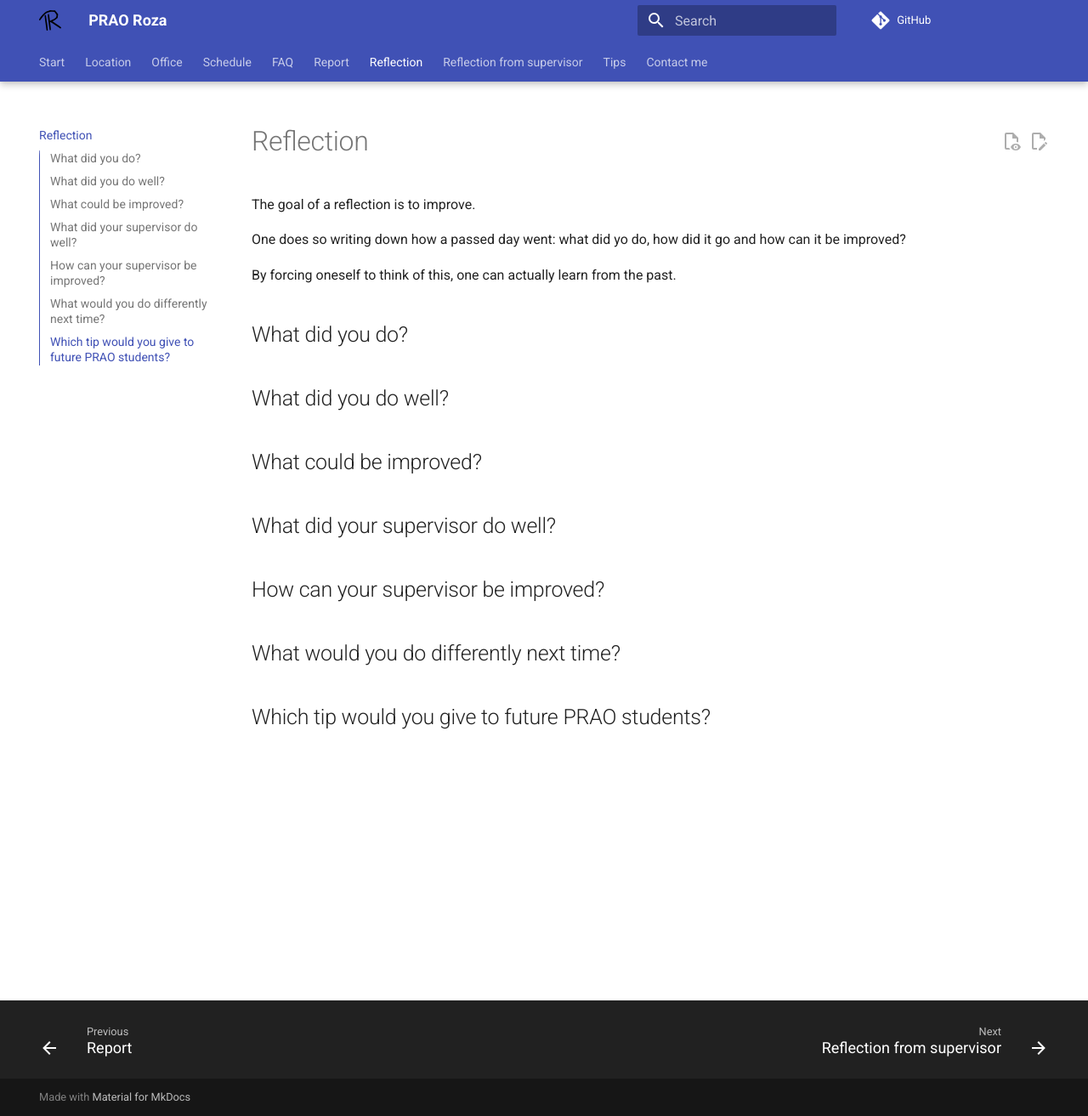
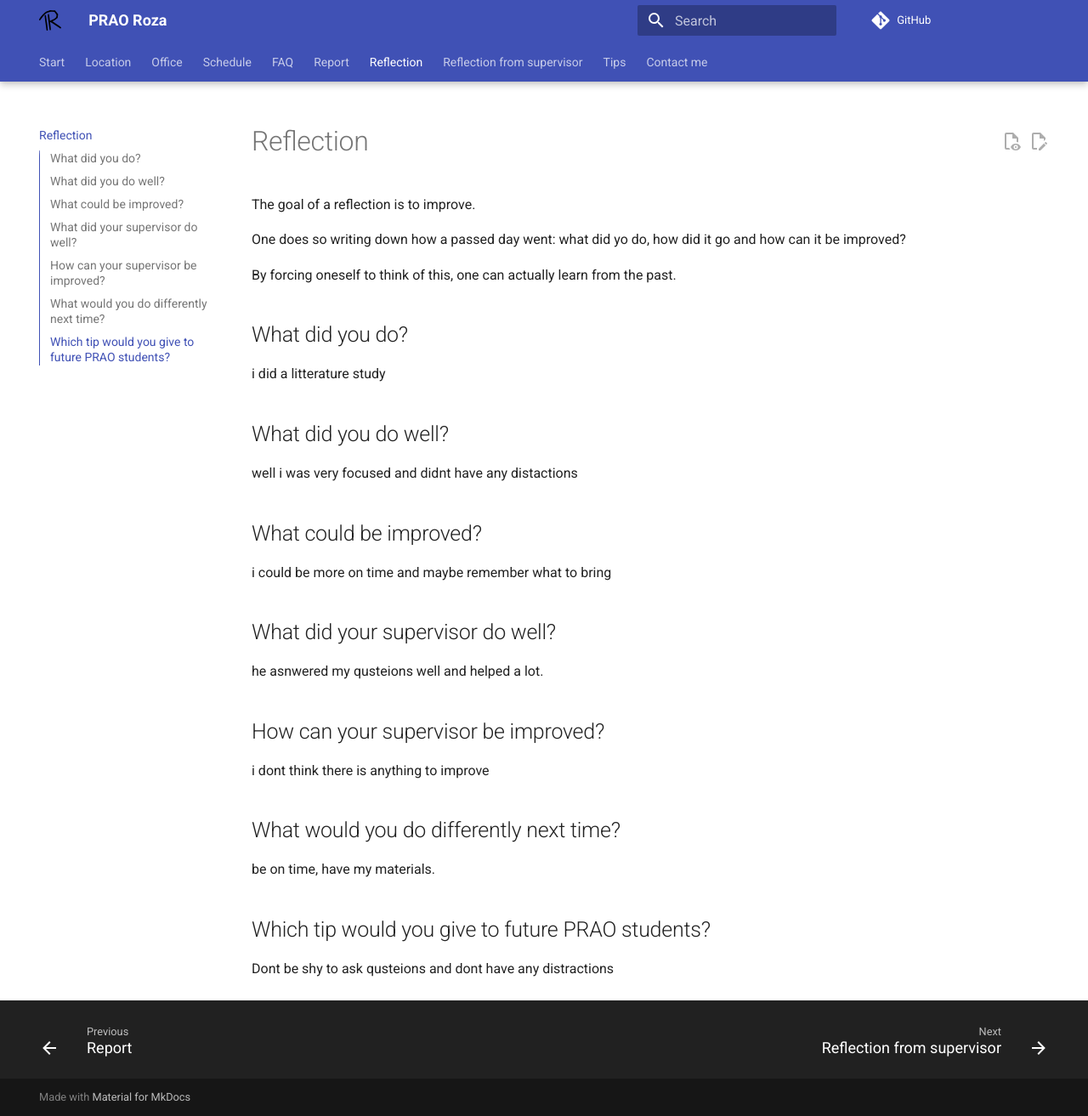
Before and after one commit to richelbilderbeek/prao_roza_20251126, an MkDocs documentation site: the page built from docs/reflection.md, in a window 1280 px wide and 1313 px high. Shown: the whole window at 85% size. Built offline with MkDocs 1.6.1 and Material for MkDocs 9.7.7, drawn with Linux system fonts in a browser that asks for light colours; comment, search, counter and statistics services are not loaded.

Commit message:
Update reflection.md

```diff
--- a/docs/reflection.md
+++ b/docs/reflection.md
@@ -8,21 +8,28 @@ what did yo do, how did it go and how can it be improved?
 By forcing oneself to think of this, one can actually learn from the past.
 
 ## What did you do?
+i did a litterature study
 
 
 ## What did you do well?
+well i was very focused and didnt have any distactions
 
 
 ## What could be improved?
+i could be more on time and maybe remember what to bring
 
 
 ## What did your supervisor do well?
+he asnwered my qusteions well and helped a lot.
 
 
 ## How can your supervisor be improved?
+i dont think there is anything to improve
 
 
 ## What would you do differently next time?
+be on time, have my materials.
 
 
 ## Which tip would you give to future PRAO students?
+Dont be shy to ask qusteions and dont have any distractions
```
